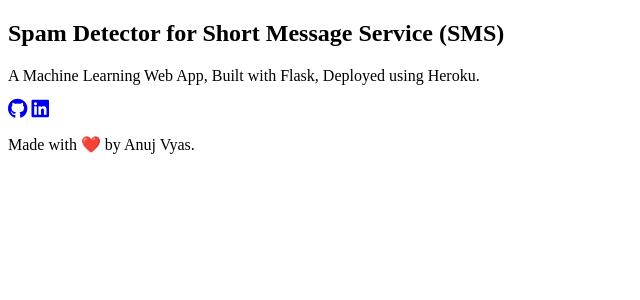
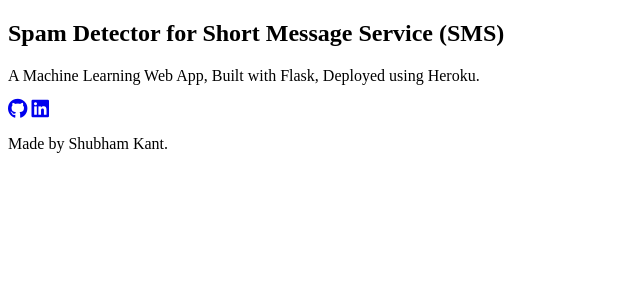
Before and after one commit to shubhamkant1/Spam-SMS-Deployment-Classifier, a Flask app: template templates/result.html in a window 1280 px wide. Shown: the top 300 px of the page, without its empty margins (0-640 px from the left). Run offline with Flask 2, Linux system fonts and the light colour scheme; the template is opened without the code that fills it, so the values that code supplies are empty; parts of the project's set-up code (start-up, migrations or seed data) failed here and were passed over; some libraries are stand-ins or nearby versions.

Commit message:
Update result.html

```diff
--- a/templates/result.html
+++ b/templates/result.html
@@ -36,7 +36,7 @@
                  <a target="_blank" href="https://github.com/shubhamkant1/Spam-SMS-Deployment-Classifier"><i class="fab fa-github fa-lg contact-icon"></i></a>
                 <a target="_blank" href="https://www.linkedin.com/in/shubham-kant-19a035118/"><i class="fab fa-linkedin fa-lg contact-icon"></i></a>
             </div>
-            <p class='footer-description'>Made with ❤️ by Anuj Vyas.</p>
+            <p class='footer-description'>Made by Shubham Kant.</p>
         </div>
 
 	</body>
```
